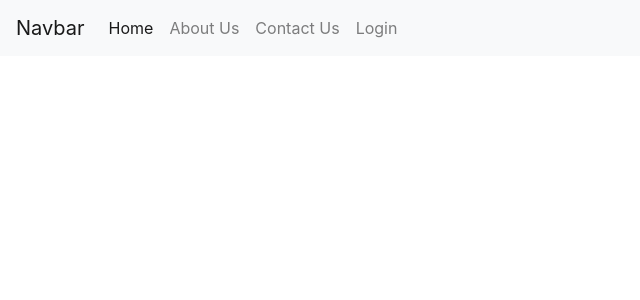
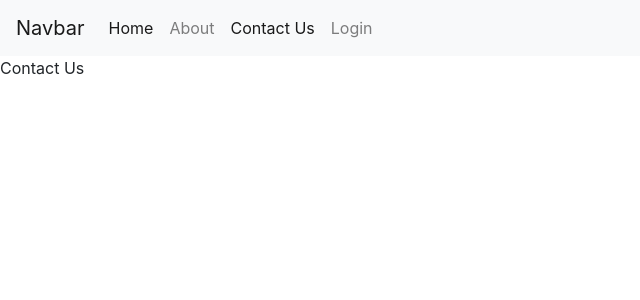
Before and after one commit to skgautam7889/web, a React (Create React App) app: page /contact in a window 1280 px wide. Shown: the top 300 px of the page, without its empty margins (0-640 px from the left). Built offline with nearby package versions, Linux system fonts and the light colour scheme.

Commit message:
some pages added

```diff
--- a/src/App.js
+++ b/src/App.js
@@ -11,6 +11,8 @@ import React from "react";
 import Navbar from "./components/common/Navbar";
 import Home from "./components/pages/Home";
 import AboutUs from "./components/pages/AboutUs";
+import ContactUs from "./components/pages/ContactUs";
+import Login from "./components/pages/Login";
 import { BrowserRouter, Switch, Route, Redirect } from "react-router-dom";
 const App = () => {
 	return (
@@ -18,12 +20,12 @@ const App = () => {
 			<BrowserRouter>
 				<Navbar />
 				<Switch>
+
 					<Route exact path="/" component={Home} />
 					<Route exact path="/about" component={AboutUs} />
-				{/*<Route exact path="/service" component={Service} />
-				<Route exact path="/career" component={Career} />
-				<Route exact path="/contact" component={Contact} />
-				<Redirect to="/" /> */}
+					<Route exact path="/contact" component={ContactUs} />
+					<Route exact path="/login" component={Login} />
+					<Redirect to="/" />
 				</Switch>
 				{/* <Footer /> */}
 
--- a/src/components/common/Navbar.js
+++ b/src/components/common/Navbar.js
@@ -1,9 +1,9 @@
-import { Link } from 'react-router-dom';
+import { Link, NavLink } from 'react-router-dom';
 const Navbar = () => {
     return (
         <>
             <nav className="navbar navbar-expand-lg navbar-light bg-light">
-                <a className="navbar-brand" href="#">Navbar</a>
+                <Link className="navbar-brand" to="/">Navbar</Link>
                 <button className="navbar-toggler" type="button" data-toggle="collapse" data-target="#navbarSupportedContent" aria-controls="navbarSupportedContent" aria-expanded="false" aria-label="Toggle navigation">
                     <span className="navbar-toggler-icon"></span>
                 </button>
@@ -14,13 +14,16 @@ const Navbar = () => {
                             <Link className="nav-link" to="/">Home <span className="sr-only">(current)</span></Link>
                         </li>
                         <li className="nav-item">
-                            <Link className="nav-link" to="/about">About Us</Link>
+                            {/* <Link className="nav-link" to="/about">About Us</Link> */}
+                            <NavLink className="nav-link" exact to="/about">
+                                About
+                            </NavLink>
                         </li>
                         <li className="nav-item">
-                            <a className="nav-link" href="#">Contact Us</a>
+                            <NavLink className="nav-link" to="/contact">Contact Us</NavLink>
                         </li>
                         <li className="nav-item">
-                            <a className="nav-link" href="#">Login</a>
+                            <NavLink className="nav-link" to="/login">Login</NavLink>
                         </li>
                         {/* <li className="nav-item dropdown">
                             <a className="nav-link dropdown-toggle" href="#" id="navbarDropdown" role="button" data-toggle="dropdown" aria-haspopup="true" aria-expanded="false">
--- /dev/null
+++ b/src/components/pages/ContactUs.js
@@ -0,0 +1,8 @@
+const ContactUs = ()=>{
+    return(
+        <div>
+            Contact Us
+        </div>
+    )
+}
+export default ContactUs;
--- /dev/null
+++ b/src/components/pages/Login.js
@@ -0,0 +1,8 @@
+const Login = ()=>{
+    return (
+        <div>
+            Login
+        </div>
+    )
+}
+export default Login;
```
Also changed, not shown: src/index.js (+6 -2 lines). Lines whose indentation alone changed are shown as unchanged.
